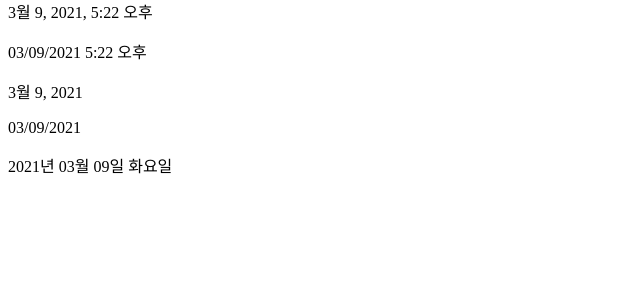
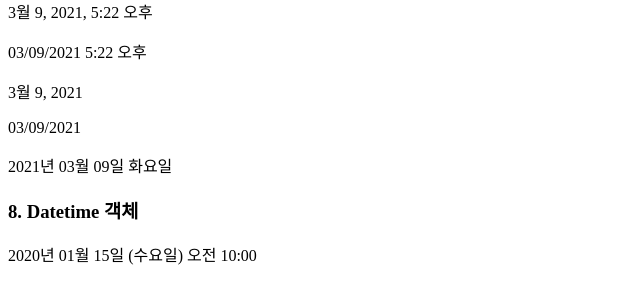
Before and after one commit to csoyn/django-practices, a Django app: template practice01/dtlpractice/templates/dtlpractice/dtlpractice.html in a window 1280 px wide. Shown: the part 1074-1356 px from the top of the page, without its empty margins (0-640 px from the left). Before the commit the page ends 1248 px from the top, so only its background shows below. Run offline with Django 3.2, Linux system fonts and the light colour scheme; the template is opened without the code that fills it: most values are stand-ins (such as "Sample title", 1, 10 or a date in 2020).

Commit message:
2021-03-09

```diff
--- a/practice01/dtlpractice/templates/dtlpractice/dtlpractice.html
+++ b/practice01/dtlpractice/templates/dtlpractice/dtlpractice.html
@@ -82,3 +82,6 @@ TIME_ZONE = 'Asia/Seoul'
 >>> 2021년 03월 09일 Tue
 {% endcomment %}
 <p>{% now "Y년 m월 d일" %} {% now "D" %}</p>
+
+<h3>8. Datetime 객체</h3>
+<p>{{ today|date:"Y년 m월 d일 (D) A h:i" }}</p>
--- a/practice01/dtlpractice/views.py
+++ b/practice01/dtlpractice/views.py
@@ -1,9 +1,11 @@
 from django.shortcuts import render
+from datetime import datetime
 
 def dtlpractice(request):
     context = {
         'foods': ['김치찌개', '미역국', '라면', '김밥', '스팸', '샌드위치'],
         'fruits': ['apple', 'banana', 'mango'],
         'empty': [],
+        'today': datetime.now()
     }
     return render(request, 'dtlpractice/dtlpractice.html', context)
--- a/practice01/practice01/settings.py
+++ b/practice01/practice01/settings.py
@@ -110,10 +110,12 @@ AUTH_PASSWORD_VALIDATORS = [
 # Internationalization
 # https://docs.djangoproject.com/en/3.1/topics/i18n/
 
-LANGUAGE_CODE = 'ko-kr'
+# 1-1 한국어! => ko-kr
+LANGUAGE_CODE = 'en-us'
 
 TIME_ZONE = 'Asia/Seoul'
 
+# 1-2 국제화 번역 기능 ON
 USE_I18N = True
 
 USE_L10N = True
```
